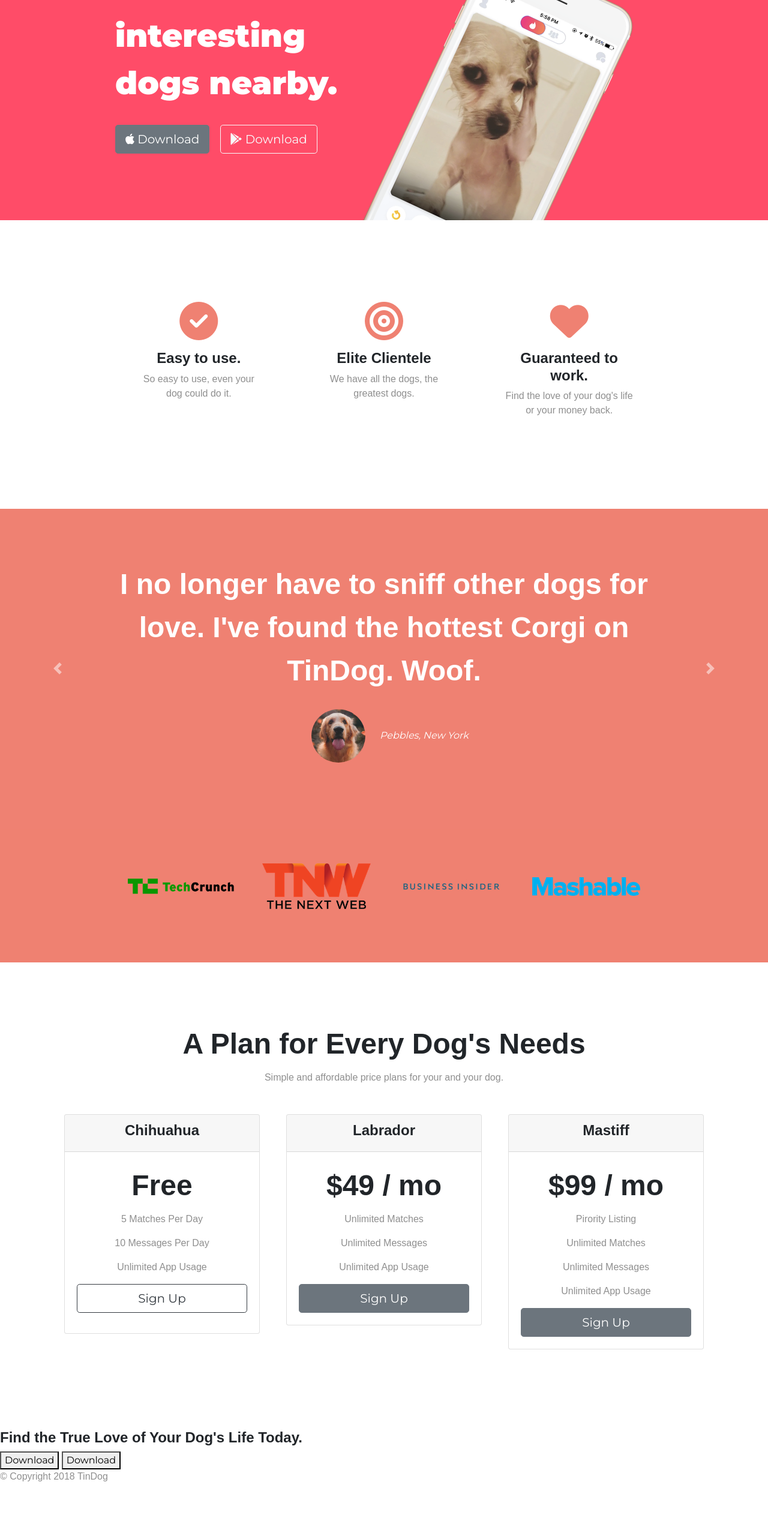
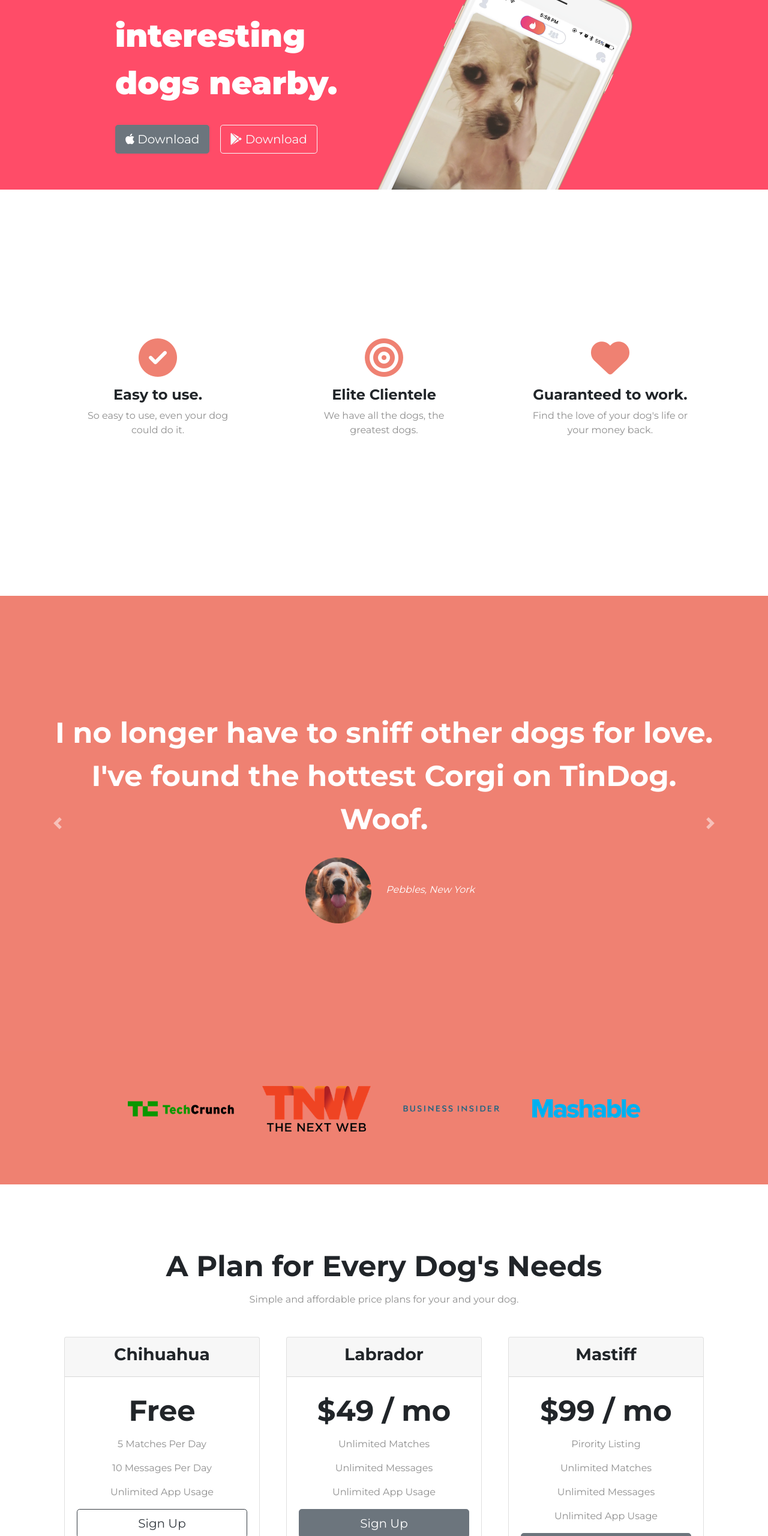
Before and after one commit to Dankiwi92/Tindog, a plain HTML site: page index.html in a window 1280 px wide. Shown: the part 240-2800 px from the top of the page at 60% size. Before the commit the page ends 2729 px from the top, so only its background shows below. Drawn offline with nearby package versions, Linux system fonts and the light colour scheme.

Commit message:
Updated files

```diff
--- a/css/styles.css
+++ b/css/styles.css
@@ -1,46 +1,54 @@
 body {
   font-family: "Montserrat", sans-serif;
-  font-size: 1rem;
+  text-align: center;
 }
 
-#title {
-  background-color: #ff4c68;
-  color: #fff;
-  z-index: -1;
+h1, h2, h3, h4, h5, h6 {
+  font-family: "Montserrat";
+  font-weight: bold;
 }
 
-.container-fluid {
-  padding: 3% 15% 7%;
+p {
+  font-family: "Montserrat";
+  font-size: 1rem;
+  color: #8f8f8f;
 }
 
-h1 {
-  font-family: "Montserrat", sans-serif;
+/* Headings */
+.big-heading {
+  font-family: "Montserrat";
   font-weight: 900;
   font-size: 3.3rem;
   line-height: 1.5;
 }
 
-h2 {
-  font-family: "Monserrat", sans-serif;
+.section-heading {
   font-size: 3rem;
-  font-weight: 900;
   line-height: 1.5;
 }
 
-h3 {
-  font-family: "Monserrat", sans-serif;
-  font-size: 1.5rem;
-  font-weight: bold;
+/* Containers */
+.container-fluid {
+  padding: 15% 7%;
 }
 
-p {
-  font-family: "Monserrat", sans-serif;
-  font-size: 1rem;
-  color: #8f8f8f;
+/* Sections */
+.colored-section {
+  background-color: #ff4c68;
+  color: #fff;
+}
+
+.white-section {
+  background-color: #fff;
+}
+
+/* Title Section */
+#title .container-fluid {
+  padding: 3% 15%;
+  text-align: left;
 }
 
 /* Navigation Bar */
-
 .navbar {
   padding: 0 0 4.5rem;
 }
@@ -75,14 +83,15 @@ p {
 
 /* Features Section */
 #features {
-  padding: 7% 15%;
-  background-color: #fff;
   position: relative;
   z-index: 1;
 }
 
+.feature-title {
+  font-size: 1.5rem;
+}
+
 .feature-box {
-  text-align: center;
   padding: 5%;
 }
 
@@ -97,25 +106,23 @@ p {
 
 /* Testimonial Section */
 #testimonials {
-text-align: center;
-background-color: #ef8172;
-color: #fff;
+  background-color: #ef8172;
+}
+
+.testimonial-text {
+  font-size: 3rem;
+  line-height: 1.5;
 }
 
 .testimonial-image {
-  width:10%;
+  width: 10%;
   border-radius: 100%;
   margin: 20px;
-}
-
-.carousel-item {
-  padding: 7% 15%;
 }
 
 /* Press Section */
 #press {
   background-color: #ef8171;
-  text-align: center;
   padding: 3%;
 }
 
@@ -127,8 +134,40 @@ color: #fff;
 /* Pricing Section */
 #pricing {
   padding: 100px;
-  text-align: center;
 }
+
+.price-text {
+  font-size: 3rem;
+  line-height: 1.5;
+}
+
 .pricing-column {
   padding: 3% 2%;
 }
+
+@media (max-width: 1028px) {
+  #title {
+    text-align: center;
+  }
+
+  .title-image {
+    position: static;
+    transform: rotate(0);
+  }
+}
+
+/* CTA Section */
+.cta-heading {
+  font-weight: 900;
+  font-size: 3rem;
+  line-height: 1.5;
+}
+
+/* Footer Section */
+#footer {
+  background-color: #fff;
+}
+
+.social-icon {
+  padding: 20px 10px;
+}
--- a/index.html
+++ b/index.html
@@ -6,7 +6,7 @@
   <title>tinDog</title>
 
   <!-- Google Fonts -->
-  <link href="https://fonts.googleapis.com/css?family=Montserrat:400,900|Ubuntu&display=swap" rel="stylesheet">
+  <link href="https://fonts.googleapis.com/css?family=Montserrat:400,700,900|Ubuntu&display=swap" rel="stylesheet">
 
   <!-- CSS Stylesheets -->
   <link rel="stylesheet" href="https://stackpath.bootstrapcdn.com/bootstrap/4.4.1/css/bootstrap.min.css" integrity="sha384-Vkoo8x4CGsO3+Hhxv8T/Q5PaXtkKtu6ug5TOeNV6gBiFeWPGFN9MuhOf23Q9Ifjh" crossorigin="anonymous">
@@ -23,7 +23,7 @@
 
 <body>
 
-  <section id="title">
+  <section class="colored-section" id="title">
     <div class="container-fluid">
 
       <!-- Nav Bar -->
@@ -35,13 +35,13 @@
         <div class="collapse navbar-collapse" id="navbarSupportedContent">
           <ul class="navbar-nav ml-auto">
             <li class="nav-item">
-              <a class="nav-link" href="">Contact</a>
+              <a class="nav-link" href="#footer">Contact</a>
             </li>
             <li class="nav-item">
-              <a class="nav-link" href="">Pricing</a>
+              <a class="nav-link" href="#pricing">Pricing</a>
             </li>
             <li class="nav-item">
-              <a class="nav-link" href="">Download</a>
+              <a class="nav-link" href="#cta">Download</a>
             </li>
           </ul>
         </div>
@@ -50,7 +50,7 @@
 
       <div class="row">
         <div class="col-lg-6">
-          <h1>Meet new and interesting dogs nearby.</h1>
+          <h1 class="big-heading">Meet new and interesting dogs nearby.</h1>
           <button type="button" class="btn btn-secondary btn-lg download-button"><i class="fab fa-apple"></i> Download</button>
           <button type="button" class="btn btn-outline-light btn-lg download-button"><i class="fab fa-google-play"></i> Download</button>
         </div>
@@ -65,42 +65,42 @@
 
   <!-- Features -->
 
-  <section id="features">
+  <section class="white-section" id="features">
+
+    <div class="container-fluid">
       <div class="row">
-      <div class="feature-box col-md-1 col-lg-4">
+        <div class="feature-box col-lg-4">
           <i class="icon fas fa-check-circle fa-4x"></i>
-        <h3>Easy to use.</h3>
+          <h3 class="feature-title">Easy to use.</h3>
           <p>So easy to use, even your dog could do it.</p>
         </div>
-      <div class="feature-box col-md-1 col-lg-4">
+        <div class="feature-box col-lg-4">
           <i class="icon fas fa-bullseye fa-4x"></i>
-        <h3>Elite Clientele</h3>
+          <h3 class="feature-title">Elite Clientele</h3>
           <p>We have all the dogs, the greatest dogs.</p>
         </div>
-      <div class="feature-box col-md-1 col-lg-4">
+        <div class="feature-box col-lg-4">
           <i class="icon fas fa-heart fa-4x"></i>
-        <h3>Guaranteed to work.</h3>
+          <h3 class="feature-title">Guaranteed to work.</h3>
           <p>Find the love of your dog's life or your money back.</p>
         </div>
       </div>
     </div>
-
-
-
+    </div>
   </section>
 
 
   <!-- Testimonials -->
 
-  <section id="testimonials">
+  <section class="colored-section" id="testimonials">
     <div id="testimonial-carousel" class="carousel slide" data-ride="false">
       <div class="carousel-inner">
-        <div class="carousel-item active">
-          <h2>I no longer have to sniff other dogs for love. I've found the hottest Corgi on TinDog. Woof.</h2>
+        <div class="carousel-item active container-fluid">
+          <h2 class="testimonial-text">I no longer have to sniff other dogs for love. I've found the hottest Corgi on TinDog. Woof.</h2>
           <img class="testimonial-image" src="images/dog-img.jpg" alt="dog-profile">
           <em>Pebbles, New York</em>
         </div>
-        <div class="carousel-item">
+        <div class="carousel-item container-fluid">
           <h2 class="testimonial-text">My dog used to be so lonely, but with TinDog's help, they've found the love of their life. I think.</h2>
           <img class="testimonial-image" src="images/lady-img.jpg" alt="lady-profile">
           <em>Beverly, Illinois</em>
@@ -116,31 +116,25 @@
       </a>
     </div>
     </div>
-
-
-
-
   </section>
 
 
   <!-- Press -->
 
-  <section id="press">
+  <section class="colored-section" id="press">
     <img class="press-logo" src="images/techcrunch.png" alt="tc-logo">
     <img class="press-logo" src="images/tnw.png" alt="tnw-logo">
     <img class="press-logo" src="images/bizinsider.png" alt="biz-insider-logo">
     <img class="press-logo" src="images/mashable.png" alt="mashable-logo">
-
   </section>
 
 
   <!-- Pricing -->
 
-  <section id="pricing">
+  <section class="white-section" id="pricing">
 
-    <h2>A Plan for Every Dog's Needs</h2>
+    <h2 class="section-heading">A Plan for Every Dog's Needs</h2>
     <p>Simple and affordable price plans for your and your dog.</p>
-
     <div class="row">
       <div class="pricing-column col-lg-4 col-md-6">
         <div class="card">
@@ -148,7 +142,7 @@
             <h3>Chihuahua</h3>
           </div>
           <div class="card-body">
-            <h2>Free</h2>
+            <h2 class="price-text">Free</h2>
             <p>5 Matches Per Day</p>
             <p>10 Messages Per Day</p>
             <p>Unlimited App Usage</p>
@@ -162,7 +156,7 @@
             <h3>Labrador</h3>
           </div>
           <div class="card-body">
-            <h2>$49 / mo</h2>
+            <h2 class="price-text">$49 / mo</h2>
             <p>Unlimited Matches</p>
             <p>Unlimited Messages</p>
             <p>Unlimited App Usage</p>
@@ -176,7 +170,7 @@
             <h3>Mastiff</h3>
           </div>
           <div class="card-body">
-            <h2>$99 / mo</h2>
+            <h2 class="price-text">$99 / mo</h2>
             <p>Pirority Listing</p>
             <p>Unlimited Matches</p>
             <p>Unlimited Messages</p>
@@ -187,27 +181,30 @@
       </div>
     </div>
     </div>
-
   </section>
 
 
   <!-- Call to Action -->
 
-  <section id="cta">
-
-    <h3>Find the True Love of Your Dog's Life Today.</h3>
-    <button type="button">Download</button>
-    <button type="button">Download</button>
-
+  <section class="colored-section" id="cta">
+    <div class="container-fluid">
+      <h3 class="cta-heading">Find the True Love of Your Dog's Life Today.</h3>
+      <button type="button" class="btn btn-cta btn-secondary btn-lg download-button"><i class="fab fa-apple"></i> Download</button>
+      <button type="button" class="btn btn-cta btn-outline-light btn-lg download-button"><i class="fab fa-google-play"></i> Download</button>
+    </div>
   </section>
 
 
   <!-- Footer -->
 
-  <footer id="footer">
-
+  <footer class="white-section" id="footer">
+    <div class="container-fluid">
+      <i class="social-icon fab fa-twitter"></i>
+      <i class="social-icon fab fa-facebook-f"></i>
+      <i class="social-icon fab fa-instagram"></i>
+      <i class="social-icon fas fa-envelope"></i>
       <p>© Copyright 2018 TinDog</p>
-
+    </div>
   </footer>
 
 
```
Lines whose indentation alone changed are shown as unchanged.
